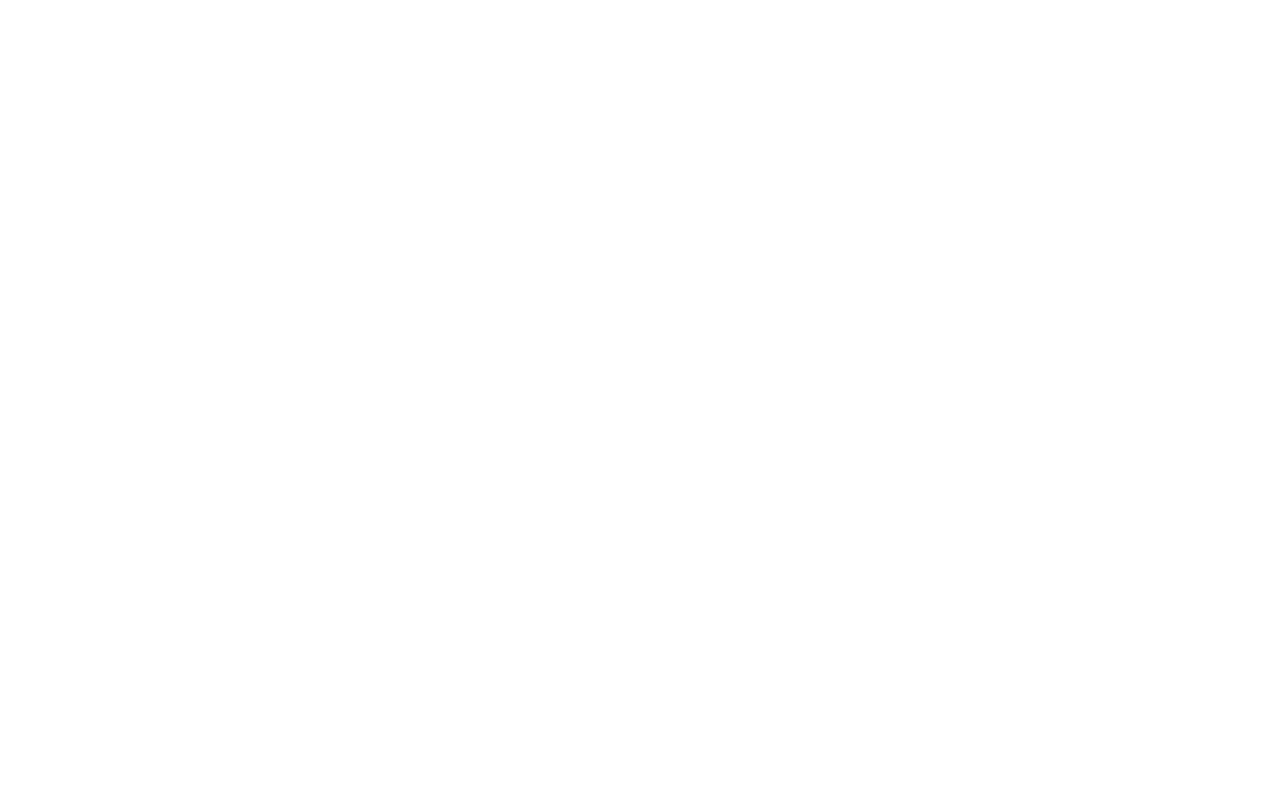
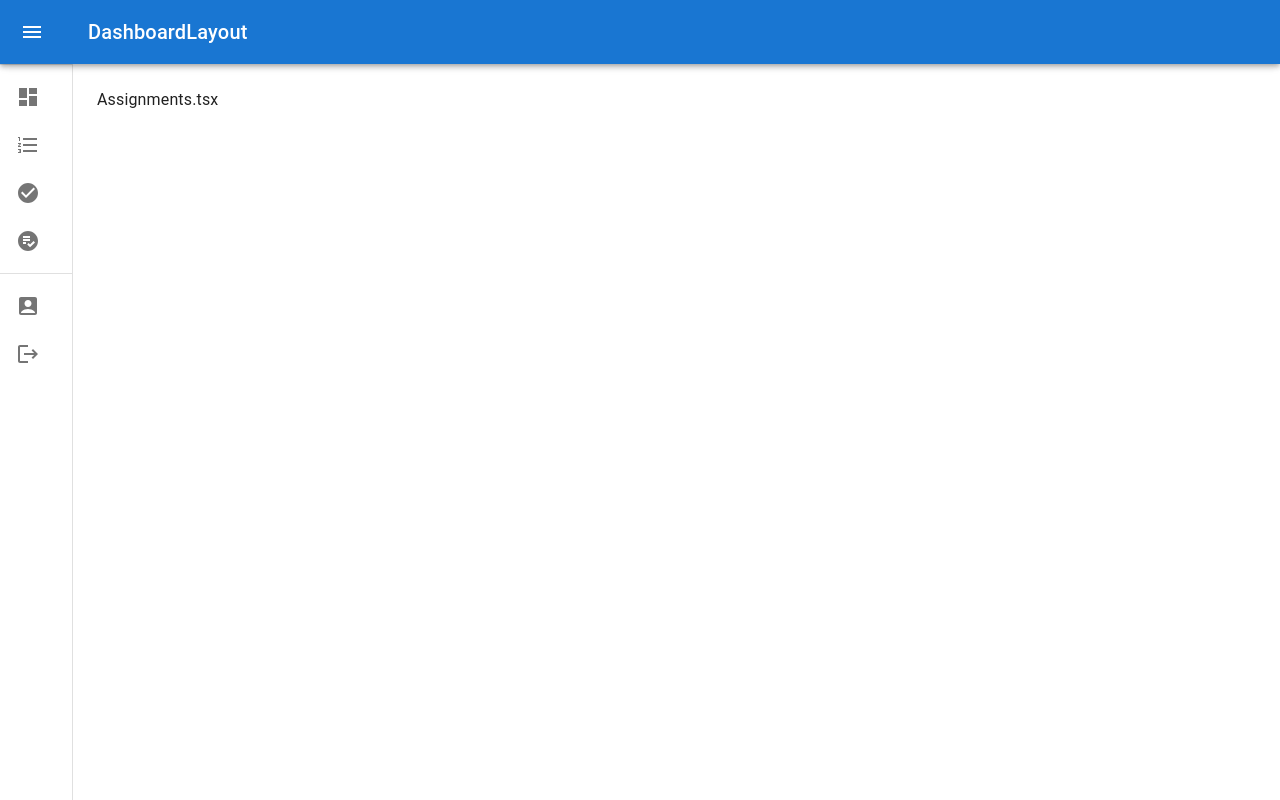
Before and after one commit to hsariaslan/graduation-project, a React (Create React App) app in the folder client/: page /assignments in a window 1280 px wide. Before the commit this address had no page. Built offline with nearby package versions, Linux system fonts and the light colour scheme.

Commit message:
Dashboard layout created. Created components and added routes for sidebar menu.

```diff
--- /dev/null
+++ b/client/src/components/Assignments.tsx
@@ -0,0 +1,9 @@
+import React from "react";
+
+const Assignments = () => {
+    return (
+        <div>Assignments.tsx</div>
+    );
+};
+
+export default Assignments;
--- /dev/null
+++ b/client/src/components/Home.tsx
@@ -0,0 +1,9 @@
+import React from "react";
+
+const Home = () => {
+    return (
+        <div>Home.tsx</div>
+    );
+};
+
+export default Home;
--- /dev/null
+++ b/client/src/components/Profile.tsx
@@ -0,0 +1,9 @@
+import React from "react";
+
+const Profile = () => {
+    return (
+        <div>Profile.tsx</div>
+    );
+};
+
+export default Profile;
--- /dev/null
+++ b/client/src/components/Projects.tsx
@@ -0,0 +1,9 @@
+import React from "react";
+
+const Projects = () => {
+    return (
+        <div>Projects.tsx</div>
+    );
+};
+
+export default Projects;
--- /dev/null
+++ b/client/src/components/Selections.tsx
@@ -0,0 +1,9 @@
+import React from "react";
+
+const Selections = () => {
+    return (
+        <div>Selections.tsx</div>
+    );
+};
+
+export default Selections;
--- a/client/src/components/Login.tsx
+++ b/client/src/components/auth/Login.tsx
@@ -2,7 +2,7 @@ import * as React from 'react';
 import {Link, useNavigate} from "react-router-dom";
 import {useTranslation} from "react-i18next";
 import axios from 'axios';
-import helpers from '../helpers';
+import helpers from '../../helpers';
 import Avatar from '@mui/material/Avatar';
 import Button from '@mui/material/Button';
 import CssBaseline from '@mui/material/CssBaseline';
--- a/client/src/components/Register.tsx
+++ b/client/src/components/auth/Register.tsx
@@ -2,7 +2,7 @@ import * as React from 'react';
 import { Link, useNavigate } from "react-router-dom";
 import { useTranslation } from "react-i18next";
 import axios from 'axios';
-import helpers from '../helpers';
+import helpers from '../../helpers';
 import Avatar from '@mui/material/Avatar';
 import Button from '@mui/material/Button';
 import CssBaseline from '@mui/material/CssBaseline';
--- a/client/src/index.tsx
+++ b/client/src/index.tsx
@@ -4,16 +4,28 @@ import reportWebVitals from './reportWebVitals';
 import { BrowserRouter, Routes, Route } from "react-router-dom";
 import "./i18n";
 import './index.css';
-import App from "./components/App";
-import Login from "./components/Login";
-import Register from "./components/Register";
+import DashboardLayout from "./layouts/DashboardLayout";
+import Home from "./components/Home";
+import Projects from "./components/Projects";
+import Selections from "./components/Selections";
+import Assignments from "./components/Assignments";
+import Profile from "./components/Profile";
+import Login from "./components/auth/Login";
+import Register from "./components/auth/Register";
 
 render (
     <BrowserRouter>
         <Routes>
-            <Route path="/" element={<App />} />
+            <Route path="/" element={<DashboardLayout />}>
+                <Route index element={<Home />} />
+                <Route path="/projects" element={<Projects />} />
+                <Route path="/selections" element={<Selections />} />
+                <Route path="/assignments" element={<Assignments />} />
+                <Route path="/profile" element={<Profile />} />
+            </Route>
             <Route path="/login" element={<Login />} />
             <Route path="/register" element={<Register />} />
+
         </Routes>
     </BrowserRouter>,
     document.getElementById("root")
--- a/client/src/components/App.tsx
+++ b/client/src/layouts/DashboardLayout.tsx
@@ -1,5 +1,6 @@
 import React from "react";
-// import { useNavigate } from "react-router-dom";
+// import { Link, useNavigate } from "react-router-dom";
+import { Link, Outlet } from "react-router-dom";
 import { styled, useTheme, Theme, CSSObject } from '@mui/material/styles';
 import Box from '@mui/material/Box';
 import MuiDrawer from '@mui/material/Drawer';
@@ -94,7 +95,7 @@ const Drawer = styled(MuiDrawer, { shouldForwardProp: (prop) => prop !== 'open'
     }),
 );
 
-const App = () => {
+const DashboardLayout = () => {
     // let navigate = useNavigate();
     // const userStorageName = process.env.REACT_APP_STORAGE_NAME + '_user_';
     //
@@ -131,7 +132,7 @@ const App = () => {
                         <MenuIcon />
                     </IconButton>
                     <Typography variant="h6" noWrap component="div">
-                        Anasayfa
+                        DashboardLayout
                     </Typography>
                 </Toolbar>
             </AppBar>
@@ -143,8 +144,14 @@ const App = () => {
                 </DrawerHeader>
                 <Divider />
                 <List>
-                    {['Anasayfa', 'Projeler', 'Seçimler', 'Eşleşmeler'].map((text, index) => (
-                        <ListItem button key={text}>
+                    {[
+                        ['Anasayfa', ''],
+                        ['Projeler', 'projects'],
+                        ['Seçimler', 'selections'],
+                        ['Eşleşmeler', 'assignments']
+                    ].map((text, index) => (
+                        <Link to={'/' + text[1]}>
+                            <ListItem button key={text[0]} title={text[0]}>
                                 <ListItemIcon>
                                     {
                                         index === 0 ? <DashboardIcon /> :
@@ -153,44 +160,39 @@ const App = () => {
                                         index === 3 ? <PlaylistAddCheckCircleIcon /> : null
                                     }
                                 </ListItemIcon>
-                            <ListItemText primary={text} />
+                                <ListItemText primary={text[0]} />
                             </ListItem>
+                        </Link>
                     ))}
                 </List>
                 <Divider />
                 <List>
-                    {['Profil', 'Çıkış'].map((text, index) => (
-                        <ListItem button key={text}>
+                    {[
+                        ['Profil', 'profile'],
+                        ['Çıkış', 'logout'],
+                    ].map((text, index) => (
+                        <Link to={'/' + text[1]}>
+                            <ListItem button key={text[0]}>
                                 <ListItemIcon>
                                     {
                                         index === 0 ? <AccountBoxIcon /> :
                                         index === 1 ? <LogoutIcon /> : null
                                     }
                                 </ListItemIcon>
-                            <ListItemText primary={text} />
+                                <ListItemText primary={text[0]} />
                             </ListItem>
+                        </Link>
                     ))}
                 </List>
             </Drawer>
             <Box component="main" sx={{ flexGrow: 1, p: 3 }}>
                 <DrawerHeader />
-                <Typography paragraph>
-                    Lorem ipsum dolor sit amet, consectetur adipiscing elit, sed do eiusmod
-                    tempor incididunt ut labore et dolore magna aliqua. Rhoncus dolor purus non
-                    enim praesent elementum facilisis leo vel. Risus at ultrices mi tempus
-                    imperdiet. Semper risus in hendrerit gravida rutrum quisque non tellus.
-                    Convallis convallis tellus id interdum velit laoreet id donec ultrices.
-                    Odio morbi quis commodo odio aenean sed adipiscing. Amet nisl suscipit
-                    adipiscing bibendum est ultricies integer quis. Cursus euismod quis viverra
-                    nibh cras. Metus vulputate eu scelerisque felis imperdiet proin fermentum
-                    leo. Mauris commodo quis imperdiet massa tincidunt. Cras tincidunt lobortis
-                    feugiat vivamus at augue. At augue eget arcu dictum varius duis at
-                    consectetur lorem. Velit sed ullamcorper morbi tincidunt. Lorem donec massa
-                    sapien faucibus et molestie ac.
-                </Typography>
+                <div>
+                    <Outlet />
+                </div>
             </Box>
         </Box>
     );
 };
 
-export default App;
+export default DashboardLayout;
```
Lines whose indentation alone changed are shown as unchanged.
